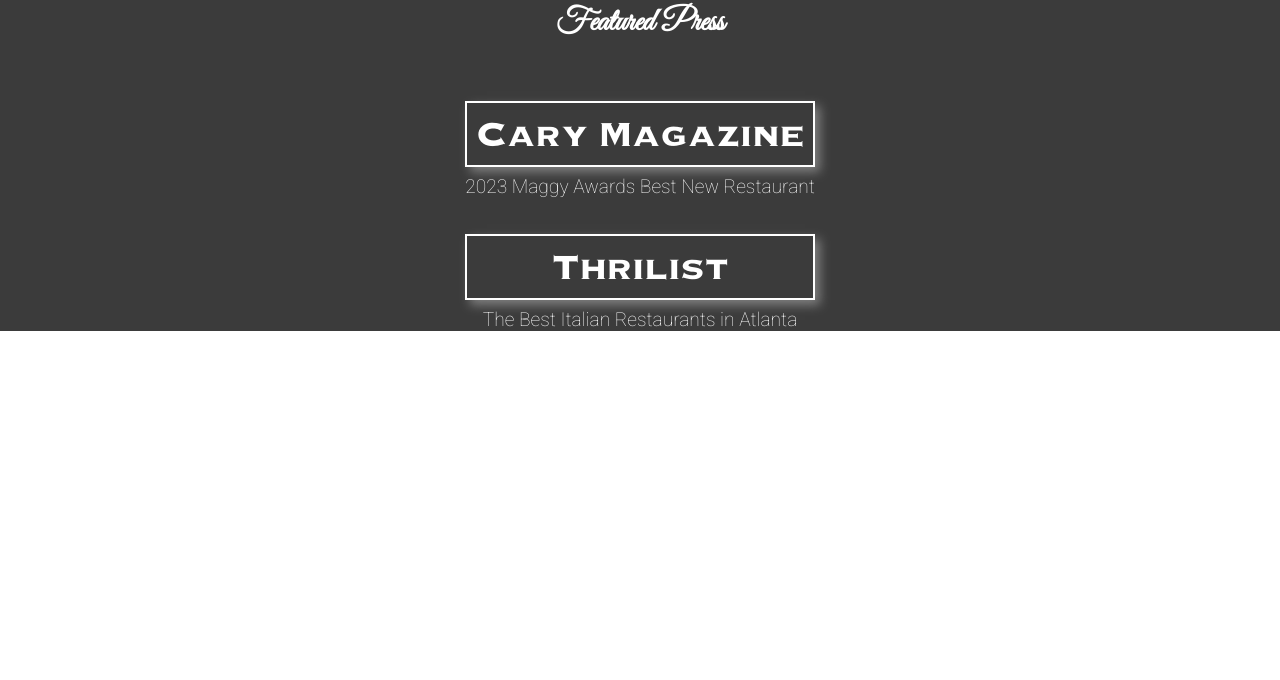
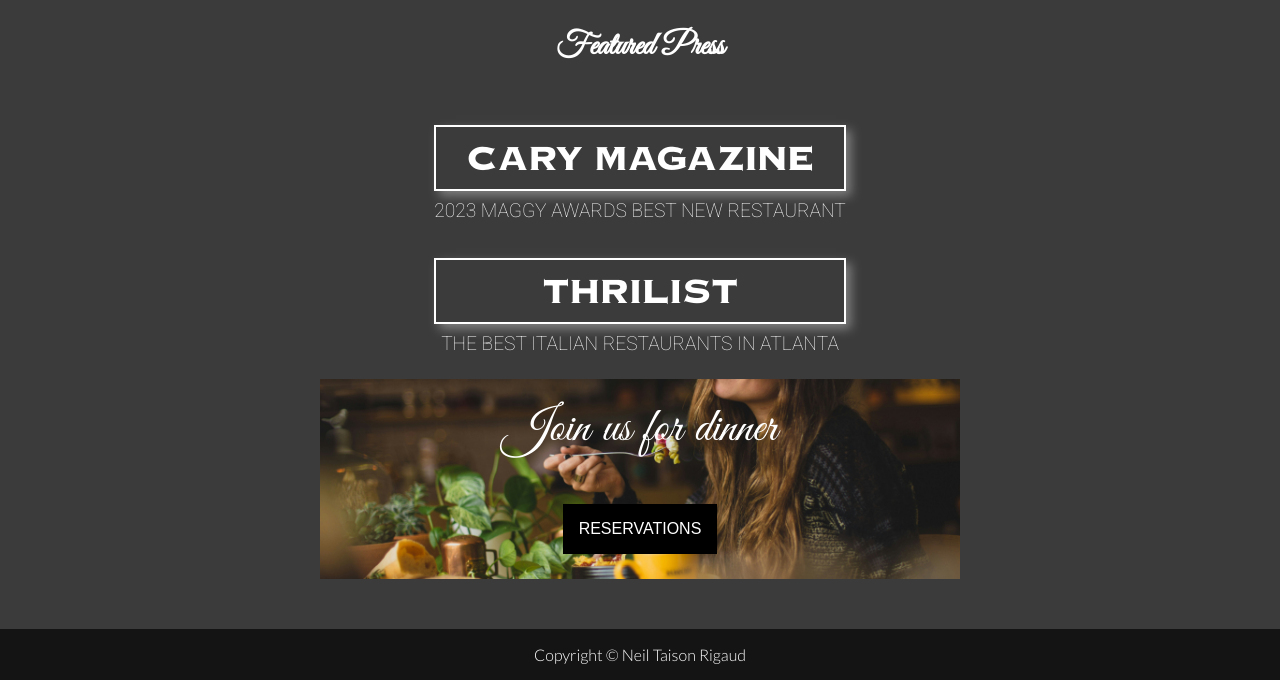
Before and after one commit to blackbird410/restaurant-page, a website built with webpack: page dist/index.html in a window 1280 px wide. Shown: the part 1637-2317 px from the top of the page. Before the commit the page ends 1968 px from the top, so only its background shows below. Built offline with nearby package versions, Linux system fonts and the light colour scheme; files whose address does not match are found by name; a web font is replaced by a local one.

Commit message:
Added reservation and footer section

```diff
--- a/photo_credits.txt
+++ b/photo_credits.txt
@@ -7,3 +7,7 @@
   Photo by <a href="https://unsplash.com/@yvonnemorgun?utm_content=creditCopyText&utm_medium=referral&utm_source=unsplash">Lee Myungseong</a> on <a href="https://unsplash.com/photos/group-of-people-eating-on-backyard-y1XXWct5rBo?utm_content=creditCopyText&utm_medium=referral&utm_source=unsplash">Unsplash</a>
 
   Photo by <a href="https://unsplash.com/@visuallert?utm_content=creditCopyText&utm_medium=referral&utm_source=unsplash">Jonas Allert</a> on <a href="https://unsplash.com/photos/a-bottle-of-wine-sitting-on-top-of-a-table-filled-with-food-5uuuSWgUGow?utm_content=creditCopyText&utm_medium=referral&utm_source=unsplash">Unsplash</a>
+
+  Photo by <a href="https://unsplash.com/@valar_a?utm_content=creditCopyText&utm_medium=referral&utm_source=unsplash">Amadeo Valar</a> on <a href="https://unsplash.com/photos/clear-footed-wine-glass-DXwIJbiMmn8?utm_content=creditCopyText&utm_medium=referral&utm_source=unsplash">Unsplash</a>
+
+  Photo by <a href="https://unsplash.com/@pablomerchanm?utm_content=creditCopyText&utm_medium=referral&utm_source=unsplash">Pablo Merchán Montes</a> on <a href="https://unsplash.com/photos/woman-holding-fork-in-front-table-Orz90t6o0e4?utm_content=creditCopyText&utm_medium=referral&utm_source=unsplash">Unsplash</a>
--- a/src/index.js
+++ b/src/index.js
@@ -3,6 +3,7 @@
 import image2 from './img/nerfee-mirandilla.jpg';
 import image3 from './img/lee-myungseong.jpg';
 import image4 from './img/amadeo-valar.jpg';
+import reservationBg from './img/pablo-merchan-montes.jpg';
 import printMe from './data.js';
 
 printMe();
@@ -122,11 +123,11 @@
 
 		const title = document.createElement('div');
 		title.classList.add('press-title');
-		title.textContent = p.title;
+		title.textContent = p.title.toUpperCase();
 
 		const eventName = document.createElement('div');
 		eventName.classList.add('event-name');
-		eventName.textContent = p.event_name;
+		eventName.textContent = p.event_name.toUpperCase();
 
 		container.appendChild(title);
 		container.appendChild(eventName);
@@ -134,10 +135,39 @@
 	});
 	c.appendChild(featuredPress);
 
+	const reservation = document.createElement('div');
+	reservation.classList.add('reservation');
+	reservation.style.backgroundImage = `url(${reservationBg})`;
+
+	const reservationText = document.createElement('div');
+	reservationText.classList.add('reservation-text');
+	reservationText.textContent = 'Join us for dinner';
+
+	const reservationBtn = document.createElement('button');
+	reservationBtn.classList.add('reservation-btn');
+	reservationBtn.textContent = 'RESERVATIONS';
+
+	reservation.appendChild(reservationText);
+	reservation.appendChild(reservationBtn);
+
+	c.appendChild(reservation);
+
 	return c;
 };
 
+function footer() {
+	const f = document.createElement('div');
+	const link = document.createElement('a');
 
+	f.classList.add('footer');
+	link.classList.add('portfolio-link');
+	link.textContent = 'Copyright \u00A9 Neil Taison Rigaud';
+	link.href = 'https://blackbird410.github.io/';
+	link.target = '_blank';
+	f.appendChild(link);
+
+	return f;
+};
 
 
 
@@ -175,3 +205,4 @@
 
 document.body.appendChild(newHeader());
 document.body.appendChild(content());
+document.body.appendChild(footer());
--- a/src/style.css
+++ b/src/style.css
@@ -77,9 +77,9 @@
 #content {
 	background-color: var(--contentBg);
 	display: grid;
-	padding-top: min(150px, 40%);
+	padding: min(150px, 40%) 0 50px 0;
 	align-items: center;
-	gap: 16px;
+	gap: 1.5rem;
 }
 
 .picture-container,
@@ -219,6 +219,51 @@
 	font-weight: 100;
 }
 
+.reservation {
+	background-size: max(50%, 350px), contain;
+	background-repeat: no-repeat;
+	background-position: center;
+
+	display: grid;
+	align-content: center;
+	justify-items: center;
+	align-items: center;
+	grid-template-rows: repeat(2, 100px);
+}
+
+.reservation-text {
+	font-family: var(--cardTitleFont);
+	font-size: 3rem;
+}
+
+.reservation-btn {
+	background: black;
+	font-size: 1rem;
+	padding: 16px;
+}
+
+.reservation-btn:hover {
+	background-color: orange;
+	color: white;
+}
+
+.footer {
+	display: grid;
+	justify-items: center;
+	align-items: center;
+	padding: 1rem;
+	background-color: var(--headerBg);
+}
+
+.portfolio-link {
+	text-decoration: none;
+	color: inherit;
+}
+
+.portfolio-link:hover {
+	color: orange;
+}
+
 @media only screen and (max-width: 600px) {
 	nav {
 		grid-column: 2 / -1;
```
Also changed, not shown: dist/38e5ec6fd6d8a098548c.jpg (added), dist/index.bundle.js, src/img/pablo-merchan-montes.jpg (added).
